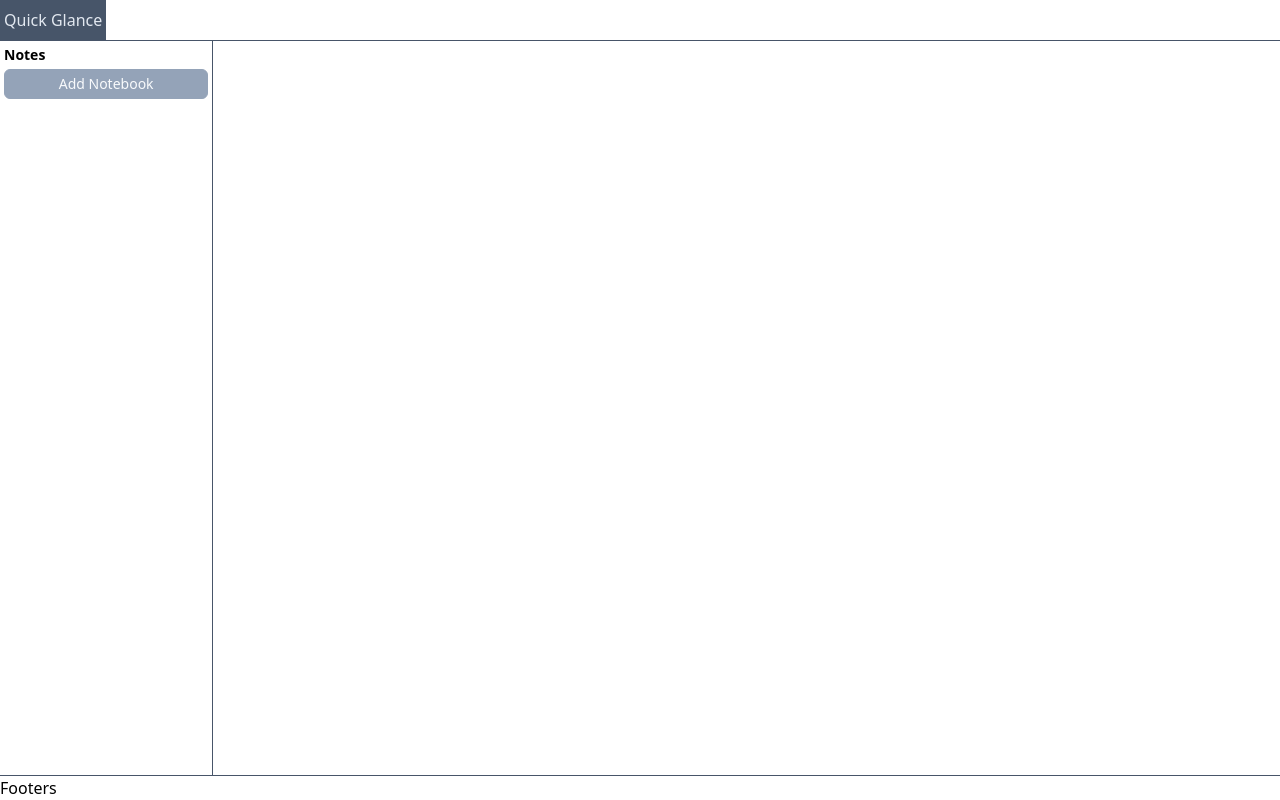
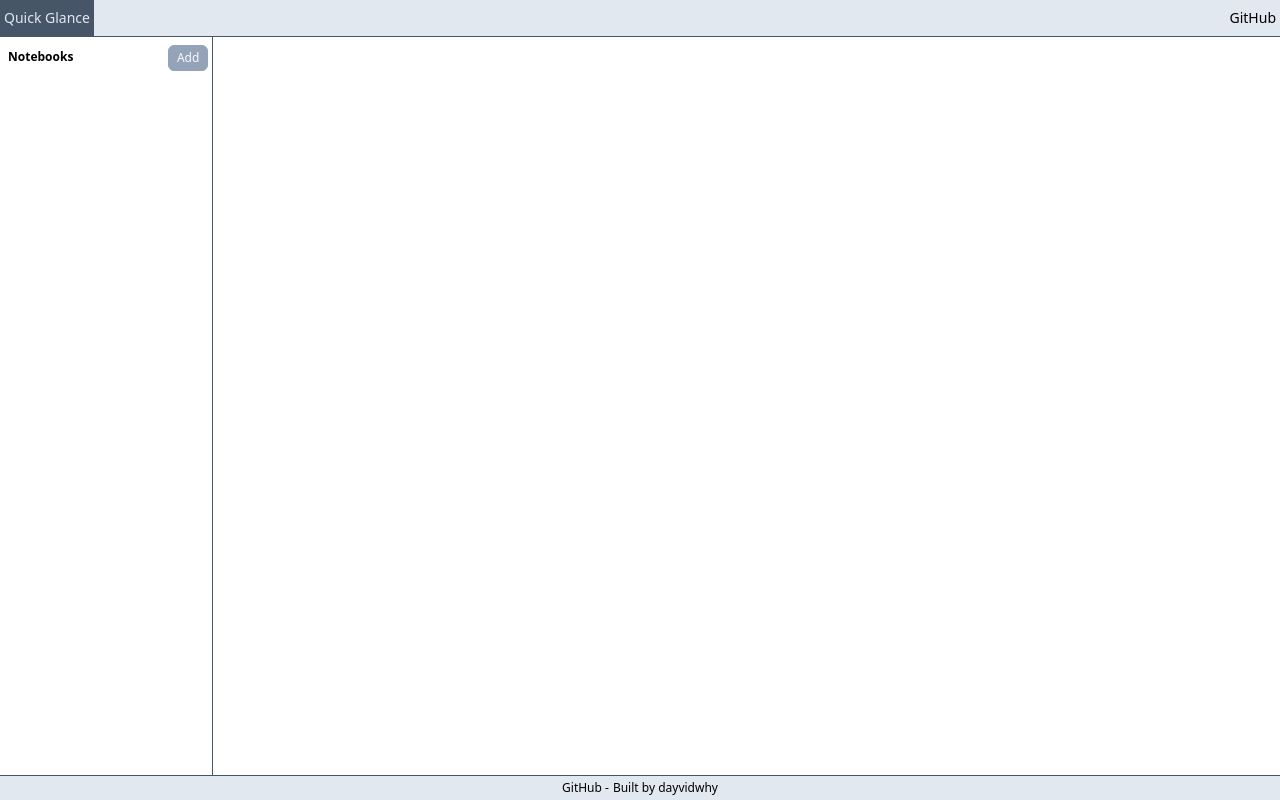
Before and after one commit to dayvidwhy/quick-glance, an Angular app: page / in a window 1280 px wide. Built offline with nearby package versions, Linux system fonts and the light colour scheme.

Commit message:
Styles, speaks notes.

```diff
--- a/src/app/app.component.html
+++ b/src/app/app.component.html
@@ -1,24 +1,31 @@
 <div class="h-full flex flex-col">
-    <nav class="border-slate-600 border-b">
+    <nav class="border-slate-600 border-b bg-slate-200 flex justify-between">
         <ul class="flex flex-row">
             <li>
-                <a class="block px-1 py-2 hover:text-slate-200 hover:bg-slate-600" href="/">Quick Glance</a>
+                <a class="block px-1 py-2 text-sm  hover:text-slate-200 hover:bg-slate-600" href="/">Quick Glance</a>
+            </li>
+        </ul>
+        <ul>
+            <li>
+                <a class="block text-sm px-1 py-2 hover:text-slate-200 hover:bg-slate-600" href="https://github.com/dayvidwhy">GitHub</a>
             </li>
         </ul>
     </nav>
     <div class="flex-1 overflow-hidden">
         <div class="flex flex-row h-full">
             <div class="w-2/12 overflow-auto border-r border-slate-600 p-1">
-                <h2 class="w-full text-sm font-bold">
-                    Notes
-                </h2>
-                <button class="transition-all block w-full my-1 p-1 text-sm bg-slate-400 text-slate-50 rounded-md hover:text-slate-400 hover:bg-slate-50 border border-slate-400" (click)="addNotebook()">
-                    Add Notebook
-                </button>
+                <div class="my-1 flex justify-between">
+                    <h2 class="w-full text-xs font-bold p-1">
+                        Notebooks
+                    </h2>
+                    <button class="transition-all block w-fit py-1 px-2 text-xs bg-slate-400 text-slate-50 rounded-md hover:text-slate-400 hover:bg-slate-50 border border-slate-400" (click)="addNotebook()">
+                        Add
+                    </button>
+                </div>
                 <ul>
                     @for (notebook of notebooks; track $index) {
                         <li [ngClass]="{ 'bg-slate-200': notebook.id === currentNoteBook?.id }">
-                            <button class="w-full" (click)="setNotebook(notebook)">
+                            <button class="w-full text-left text-sm p-2" (click)="setNotebook(notebook)">
                                 {{ notebook.title.length > 10 ? notebook.title.substring(0, 10) + '...' : notebook.title}}
                             </button>
                         </li>
@@ -39,11 +46,15 @@
                         </div>
                         <div class="w-full flex flex-col">
                             @for (note of currentNoteBook.notes; track $index) {
-                                <div class="my-2 w-full border-l border-slate-400 bg-slate-100">
+                                <div class="my-2 w-full border-l border-slate-400 flex">
                                     <textarea
                                         [(ngModel)]="currentNoteBook.notes[$index]"
-                                        class="p-1 bg-inherit rounded block border-none resize-none border-slate-600 w-full">
+                                        class="p-1 bg-inherit bg-slate-100 rounded block border-none resize-none border-slate-600 w-full">
                                     </textarea>
+                                    <div class="ml-2 px-2 flex flex-col">
+                                        <button (click)="deleteNote($index)">X</button>
+                                        <button (click)="speakNote(note)">></button>
+                                    </div>
                                 </div>
                             }
                         </div>
@@ -52,9 +63,16 @@
             </div>
         </div>
     </div>
-    <div class="border-t border-slate-600">
-        Footers
-    </div>
+    <footer class="border-t bg-slate-200 border-slate-600">
+        <ul class="flex justify-center">
+            <li>
+                <a class="block py-1 text-xs pr-1" href="https://github.com/dayvidwhy">GitHub -</a>
+            </li>
+            <li>
+                <a class="block py-1 text-xs" href="https://github.com/dayvidwhy">Built by dayvidwhy</a>
+            </li>
+        </ul>
+    </footer>
 </div>
 
 <router-outlet />
--- a/src/app/app.component.ts
+++ b/src/app/app.component.ts
@@ -42,4 +42,16 @@ export class AppComponent {
             this.currentNoteBook.notes.push(" ");
         }
     }
+
+    deleteNote (index: number) {
+        if (this.currentNoteBook) {
+            this.currentNoteBook.notes.splice(index, 1);
+        }
+    }
+
+    speakNote (note: string) {
+        const synth = window.speechSynthesis;
+        const utterThis = new SpeechSynthesisUtterance(note);
+        synth.speak(utterThis);
+    }
 }
```
